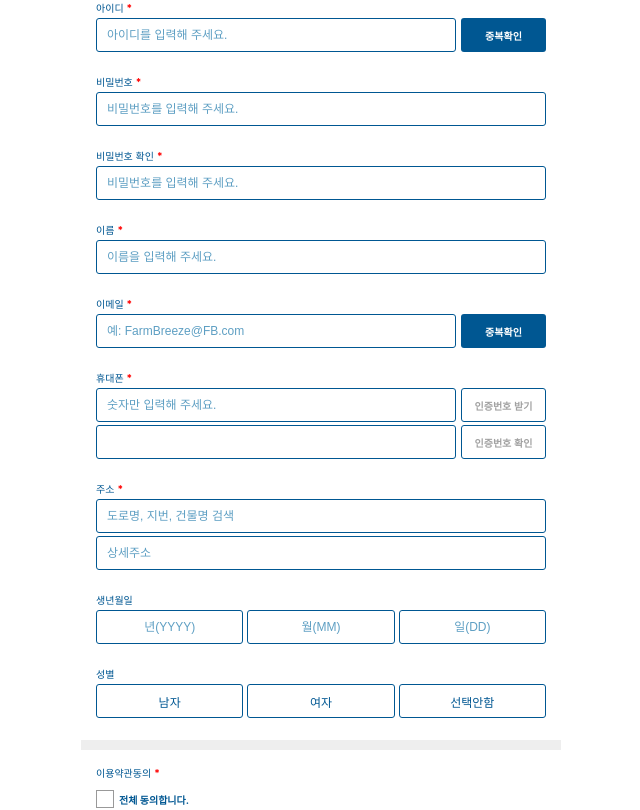
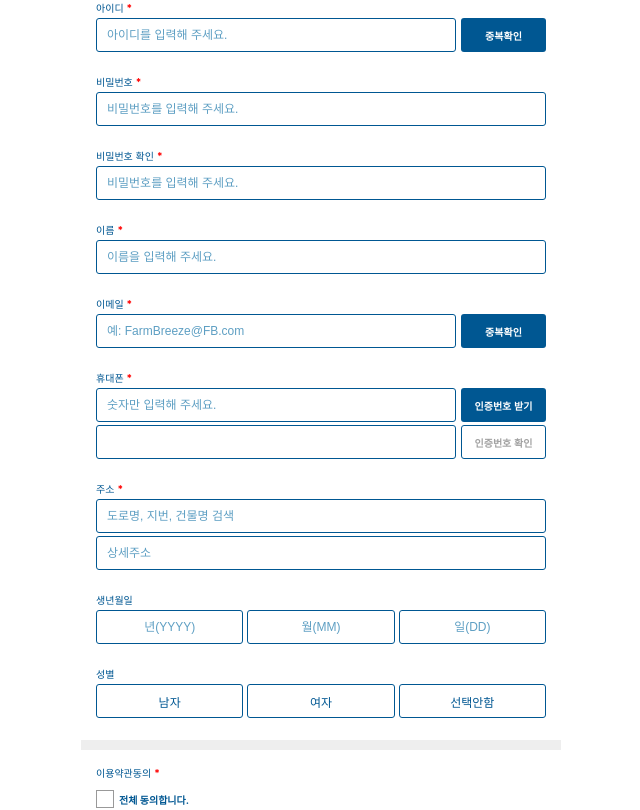
Before and after one commit to Janeee205/FarmBreeze, a React (Create React App) app in the folder client/: page /Join in a window 1280 px wide. Shown: the top 810 px of the page, without its empty margins (319-959 px from the left). Built offline with nearby package versions, Linux system fonts and the light colour scheme.

Commit message:
♻️ 수정완

```diff
--- a/client/src/Mobile/Page/JoinPage.css
+++ b/client/src/Mobile/Page/JoinPage.css
@@ -61,7 +61,8 @@
   bottom: -1.5rem;
 }
 
-.join-wrapper .chk-btn {
+.join-wrapper .chk-btn,
+.join-wrapper .veri-btn {
   color: #fff;
   background-color: #005792;
 }
@@ -72,7 +73,6 @@
   display: block;
 }
 
-.join-wrapper .veri-btn,
 .join-wrapper .veri-chk-btn {
   color: #a1a1a1;
   border: 1px solid #005792;
```
